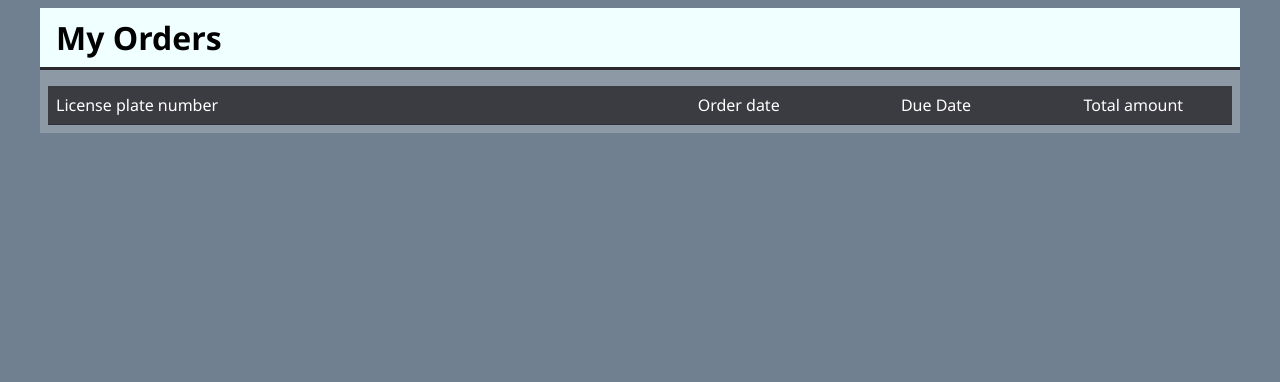
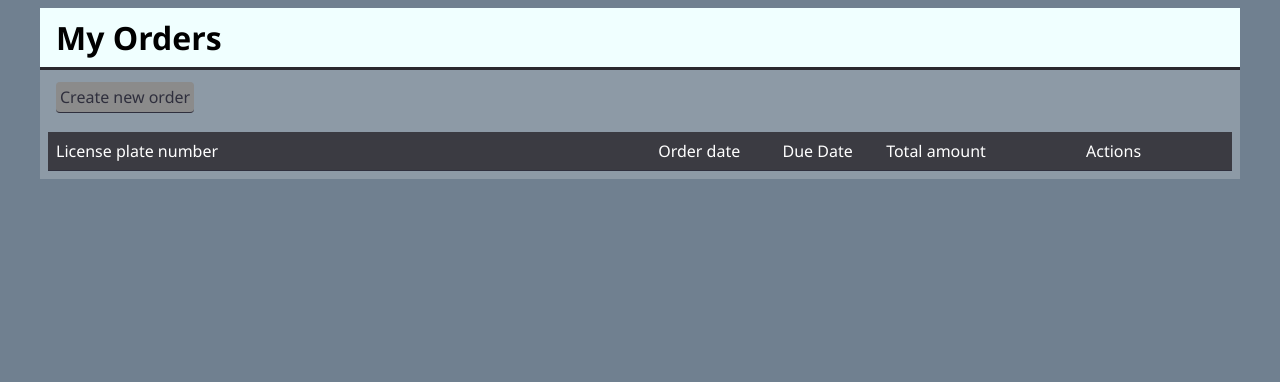
Before and after one commit to justinazymonaite/ptu5_django_uzduotis_autoservice, a Django app: page /my_orders/ in a window 1280 px wide. Shown: the part 38-420 px from the top of the page. Run offline with Django 4.2, Linux system fonts and the light colour scheme; the visitor is signed in with stand-in values (Sample User, id 1); data that the repository does not hold is empty.

Commit message:
django crud

```diff
--- a/ptu5_autoservice/autoservice/static/autoservice/css/base.css
+++ b/ptu5_autoservice/autoservice/static/autoservice/css/base.css
@@ -140,7 +140,7 @@ table {
 }
 
 .my_orders_table {
-    grid-template-columns: 3fr 1fr 1fr 1fr;
+    grid-template-columns: 5fr 1fr 1fr 1fr 2fr;
 }
 
 .table_grid_cell {
--- a/ptu5_autoservice/autoservice/templates/autoservice/user_order_list.html
+++ b/ptu5_autoservice/autoservice/templates/autoservice/user_order_list.html
@@ -6,17 +6,25 @@
             <img src="{{ user.profile.photo.url }}">
         {% endif %}
     </h1>
-
+    <p><a class="button" href="{% url 'user_create_new_order' %}">Create new order</a></p>
     <div class="table_grid my_orders_table">
         <div class="table_grid_cell dark">License plate number</div>
         <div class="table_grid_cell center dark">Order date</div>
         <div class="table_grid_cell center dark">Due Date</div>
         <div class="table_grid_cell center dark">Total amount</div>
+        <div class="table_grid_cell center dark">Actions</div>
         {% for order in order_list %}
             <div class="table_grid_cell">{{ order.car.license_plate_number }}</div>
             <div class="table_grid_cell center">{{ order.order_date }}</div>
             <div class="table_grid_cell center{% if order.is_overdue %} overdue{% endif %}">{{ order.due_back }}</div>
             <div class="table_grid_cell center">{{ order.total_amount }}</div>
+            <div class="table_grid_cell center">
+                {% if order.status == "n" %}
+                <a class="button" href="{% url 'user_update_order' order.pk%}">Update</a>
+                <a class="button" href="{% url 'user_delete_order' order.pk%}">Cancel</a>
+                {% endif %}
+            </div>
+
         {% endfor %}
     </div>
 {% endblock content %}
--- a/ptu5_autoservice/autoservice/urls.py
+++ b/ptu5_autoservice/autoservice/urls.py
@@ -8,4 +8,7 @@ urlpatterns = [
     path('orders/', views.OrderListView.as_view(), name='orders'),
     path('order/<int:pk>/', views.OrderDetailView.as_view(), name='order'),
     path('my_orders/', views.UserOrderListView.as_view(), name='user_orders'),
+    path('create_new_order/', views.UserNewOrderCreateView.as_view(), name='user_create_new_order'),
+    path('update_order/<int:pk>/', views.UserOrderUpdateView.as_view(), name='user_update_order'),
+    path('cancel_order/<int:pk>/', views.UserOrderDeleteView.as_view(), name='user_delete_order'),
 ]
--- a/ptu5_autoservice/autoservice/views.py
+++ b/ptu5_autoservice/autoservice/views.py
@@ -1,10 +1,10 @@
 from django.shortcuts import render, get_object_or_404
-from django.views.generic import ListView, DetailView
+from django.views.generic import ListView, DetailView, CreateView, UpdateView, DeleteView
 from . models import Car, Order, Service, OrderLine
-from django.contrib.auth.mixins import LoginRequiredMixin
-from django.urls import reverse
+from django.contrib.auth.mixins import LoginRequiredMixin, UserPassesTestMixin
+from django.urls import reverse, reverse_lazy
 from django.views.generic.edit import FormMixin
-from . forms import OrderReviewForm
+from . forms import OrderReviewForm, UserOrderForm, UserOrderUpdateForm
 from django.contrib import messages
 from django.core.paginator import Paginator
 from django.db.models import Q
@@ -106,9 +106,60 @@ class OrderDetailView(FormMixin, DetailView):
 class UserOrderListView(LoginRequiredMixin, ListView):
     model = Order
     template_name = 'autoservice/user_order_list.html'
-    paginate_by = 10
 
     def get_queryset(self):
         queryset = super().get_queryset()
         queryset = queryset.filter(owner=self.request.user).order_by('due_back')
         return queryset
+
+
+class UserNewOrderCreateView(LoginRequiredMixin, CreateView):
+    model = Order
+    # fields = ('car', 'due_back')
+    form_class = UserOrderForm
+    template_name = 'autoservice/user_order_form.html'
+    success_url = reverse_lazy('user_orders')
+
+    def form_valid(self, form):
+        form.instance.owner = self.request.user
+        form.instance.status = 'n'
+        return super().form_valid(form)
+
+class UserOrderUpdateView(LoginRequiredMixin, UserPassesTestMixin, UpdateView):
+    model = Order
+    # fields = ('car', 'due_back')
+    form_class = UserOrderUpdateForm
+    template_name = 'autoservice/user_order_form.html'
+    success_url = reverse_lazy('user_orders')
+
+    def form_valid(self, form):
+        form.instance.owner = self.request.user
+        form.instance.status = 'n'
+        messages.success(self.request, "Order updated.")
+        return super().form_valid(form)
+
+    def test_func(self):
+        order = self.get_object()
+        return self.request.user == order.owner
+
+    def get_context_data(self, **kwargs):
+        context = super().get_context_data(**kwargs)
+        if self.get_object().status == 'n':
+            context['action'] = 'Update'
+        else:
+            context['action'] = 'Create'
+        return context
+
+
+class UserOrderDeleteView(LoginRequiredMixin, UserPassesTestMixin, DeleteView):
+    model = Order
+    template_name = 'autoservice/user_delete_order.html'
+    success_url = reverse_lazy('user_orders')
+
+    def test_func(self):
+        order = self.get_object()
+        return self.request.user == order.owner
+
+    def form_valid(self, form):
+        messages.success(self.request, "Order canceled.")
+        return super().form_valid(form)
```
Also changed, not shown: ptu5_autoservice/autoservice/forms.py (+19 -1 lines), ptu5_autoservice/autoservice/templates/autoservice/user_delete_order.html (added, +13 -0 lines), ptu5_autoservice/autoservice/templates/autoservice/user_order_form.html (added, +10 -0 lines).
